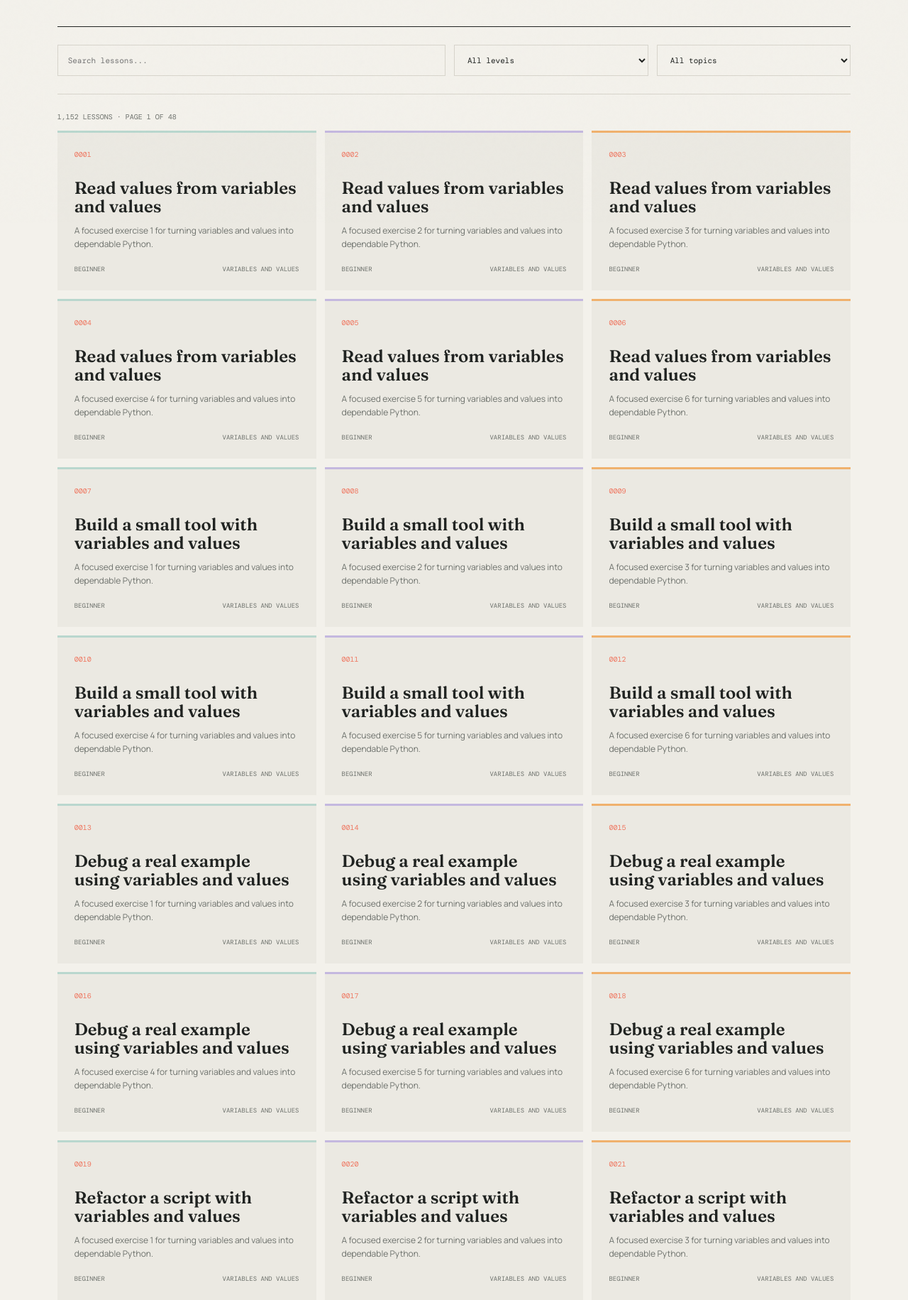
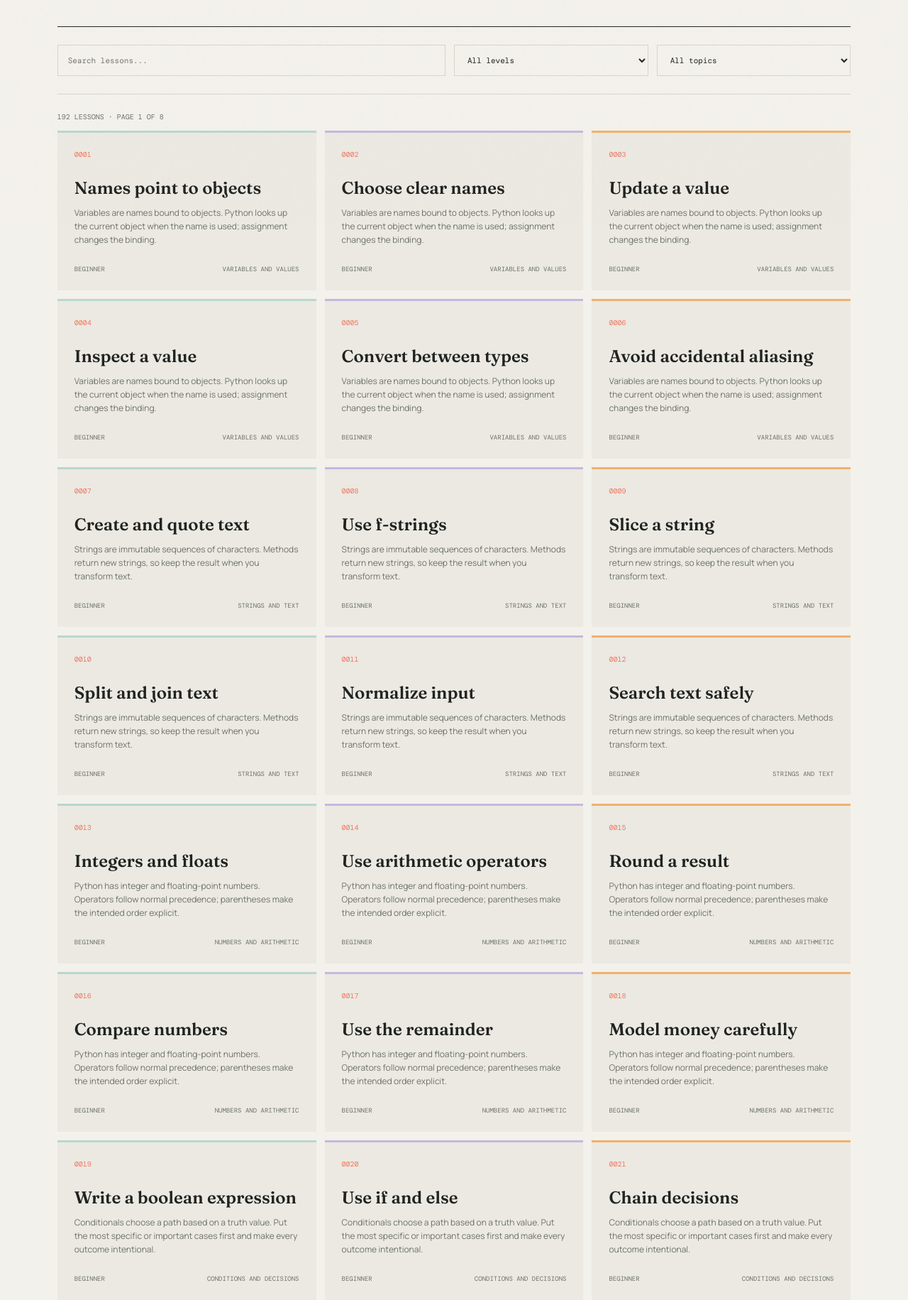
Before and after one commit to zayisjustbetter/python-website, a Flask app: page /lessons in a window 1280 px wide. Shown: the part 486-2317 px from the top of the page at 71% size. Run offline with Flask 3, Linux system fonts and the light colour scheme.

Commit message:
fixed lessons?

```diff
--- /dev/null
+++ b/static/lessons.js
@@ -0,0 +1,111 @@
+const curriculum = {
+  Beginner: {
+    'Variables and values': {
+      lessons: ['Names point to objects', 'Choose clear names', 'Update a value', 'Inspect a value', 'Convert between types', 'Avoid accidental aliasing'],
+      explain: 'Variables are names bound to objects. Python looks up the current object when the name is used; assignment changes the binding.',
+      example: 'name = "Ada"\nage = 36\nprint(f"{name} is {age}")',
+      task: 'Create name, city, and birth_year variables, then print a sentence using them.'
+    },
+    'Strings and text': {
+      lessons: ['Create and quote text', 'Use f-strings', 'Slice a string', 'Split and join text', 'Normalize input', 'Search text safely'],
+      explain: 'Strings are immutable sequences of characters. Methods return new strings, so keep the result when you transform text.',
+      example: 'raw = "  Ada Lovelace  "\nname = raw.strip().title()\nprint(f"Hello, {name}!")',
+      task: 'Normalize a user-entered full name and print the first name separately.'
+    },
+    'Numbers and arithmetic': {
+      lessons: ['Integers and floats', 'Use arithmetic operators', 'Round a result', 'Compare numbers', 'Use the remainder', 'Model money carefully'],
+      explain: 'Python has integer and floating-point numbers. Operators follow normal precedence; parentheses make the intended order explicit.',
+      example: 'price = 19.99\nquantity = 3\ntotal = round(price * quantity, 2)\nprint(total)',
+      task: 'Calculate a restaurant bill split between four people, including a 20% tip.'
+    },
+    'Conditions and decisions': {
+      lessons: ['Write a boolean expression', 'Use if and else', 'Chain decisions', 'Combine conditions', 'Handle missing cases', 'Prefer guard clauses'],
+      explain: 'Conditionals choose a path based on a truth value. Put the most specific or important cases first and make every outcome intentional.',
+      example: 'temperature = 18\nif temperature < 20:\n    print("Take a jacket")\nelse:\n    print("A light layer is enough")',
+      task: 'Write a function that labels a score as failing, passing, or excellent.'
+    },
+    'Loops and repetition': {
+      lessons: ['Repeat with for', 'Build a range', 'Loop over a string', 'Use while safely', 'Skip or stop', 'Track a running total'],
+      explain: 'A for loop visits each item in an iterable. A while loop repeats while a condition remains true and must make progress toward stopping.',
+      example: 'total = 0\nfor number in range(1, 6):\n    total += number\nprint(total)',
+      task: 'Loop over a list of scores and print the average without using statistics.mean.'
+    },
+    'Functions and arguments': {
+      lessons: ['Define a function', 'Return a result', 'Accept arguments', 'Use defaults', 'Keep scope local', 'Write a useful docstring'],
+      explain: 'Functions package a named operation. Parameters receive inputs and return sends a result back to the caller; avoid hiding important state in globals.',
+      example: 'def area(width, height):\n    return width * height\n\nprint(area(4, 3))',
+      task: 'Write a function that accepts a temperature in Celsius and returns Fahrenheit.'
+    },
+    'Lists and sequences': {
+      lessons: ['Create and index a list', 'Slice a sequence', 'Add and remove items', 'Sort without surprises', 'Unpack values', 'Choose list or tuple'],
+      explain: 'Lists are mutable ordered collections. Indexing starts at zero, slices exclude their stop index, and sorting can mutate the original list.',
+      example: 'scores = [82, 95, 71]\nscores.append(88)\nprint(sorted(scores, reverse=True))',
+      task: 'Remove duplicate scores while preserving their first-seen order.'
+    },
+    'Dictionaries and records': {
+      lessons: ['Create key-value data', 'Read with get', 'Add and update fields', 'Loop over items', 'Nest records', 'Count with a dictionary'],
+      explain: 'Dictionaries map hashable keys to values. Use `get` when a key may be absent, and choose a consistent shape for record-like data.',
+      example: 'user = {"name": "Ada", "roles": ["admin"]}\nuser["active"] = True\nprint(user.get("name"))',
+      task: 'Count how often each word appears in a sentence using a dictionary.'
+    }
+  },
+  Core: {
+    'Files and paths': { lessons: ['Open a text file', 'Read lines', 'Write text', 'Use pathlib', 'Handle encodings', 'Process a file safely'], explain: 'Files are external resources: open them with a context manager so they close reliably. Pathlib represents paths without fragile string concatenation.', example: 'from pathlib import Path\npath = Path("notes.txt")\npath.write_text("learn Python\\n", encoding="utf-8")\nprint(path.read_text(encoding="utf-8"))', task: 'Read a file of scores, ignore blank lines, and write the average to a report file.' },
+    'Errors and debugging': { lessons: ['Read a traceback', 'Catch a specific error', 'Use else and finally', 'Raise a useful error', 'Add a breakpoint', 'Log the important state'], explain: 'Exceptions describe failures at runtime. Catch only errors you can handle, preserve useful context, and debug by reducing the failing case.', example: 'def parse_age(value):\n    try:\n        age = int(value)\n    except ValueError as error:\n        raise ValueError("age must be a whole number") from error\n    if age < 0:\n        raise ValueError("age cannot be negative")\n    return age', task: 'Make a parser that reports which input line is invalid instead of hiding the error.' },
+    'Modules and imports': { lessons: ['Import a module', 'Import a name', 'Use an alias', 'Protect the entry point', 'Find a package', 'Design a small module'], explain: 'A module is a Python file with its own namespace. Imports execute and cache modules, so keep reusable definitions separate from script startup code.', example: 'from math import sqrt\n\ndef distance(x, y):\n    return sqrt(x * x + y * y)\n\nif __name__ == "__main__":\n    print(distance(3, 4))', task: 'Move a conversion function into a module and import it from a small command-line script.' },
+    'Classes and objects': { lessons: ['Create a class', 'Initialize attributes', 'Call an instance method', 'Represent an object', 'Protect an invariant', 'Prefer composition'], explain: 'A class defines behavior and data for objects. Methods receive the instance as `self`; use classes when state and operations belong together.', example: 'class Counter:\n    def __init__(self):\n        self.value = 0\n\n    def increment(self):\n        self.value += 1\n\ncount = Counter()\ncount.increment()\nprint(count.value)', task: 'Build a ShoppingCart class that adds items and returns a total.' },
+    'Testing with pytest': { lessons: ['Write a first test', 'Use an assertion', 'Test edge cases', 'Parametrize examples', 'Test an exception', 'Separate unit tests'], explain: 'A test states an observable behavior. Small tests with clear inputs and expected outputs make refactoring safer and failures easier to diagnose.', example: 'def double(value):\n    return value * 2\n\ndef test_double():\n    assert double(4) == 8', task: 'Add tests for an even-number predicate, including zero, negative values, and non-integers if relevant.' },
+    'Data validation': { lessons: ['Validate a type', 'Check required fields', 'Normalize input', 'Report all errors', 'Use a validation function', 'Reject unsafe values'], explain: 'Validation turns untrusted input into a known contract. Validate at the boundary, normalize once, and return errors that tell the caller how to recover.', example: 'def validate_username(value):\n    value = value.strip()\n    if not value or not value.isalnum():\n        raise ValueError("username must contain letters or numbers")\n    return value.lower()', task: 'Validate a registration record and report missing email, short password, and invalid age.' },
+    'Comprehensions': { lessons: ['Build a list comprehension', 'Add a filter', 'Create a set', 'Create a dictionary', 'Flatten nested data', 'Know when not to use one'], explain: 'Comprehensions transform an iterable into a collection in one expression. Keep them readable; use a normal loop when the logic needs multiple steps.', example: 'words = ["python", "is", "clear"]\nlong_words = [word for word in words if len(word) > 3]\nprint(long_words)', task: 'Convert a list of prices into rounded prices, excluding values that are zero or negative.' },
+    'Command-line tools': { lessons: ['Read argv', 'Add argparse', 'Define an option', 'Validate CLI input', 'Print useful output', 'Return an exit code'], explain: 'Command-line interfaces turn scripts into repeatable tools. Parse arguments explicitly and give users errors and help text they can act on.', example: 'import argparse\n\nparser = argparse.ArgumentParser()\nparser.add_argument("name")\nargs = parser.parse_args()\nprint(f"Hello, {args.name}")', task: 'Create a CLI that accepts a path and prints the number of non-empty lines.' }
+  },
+  Intermediate: {
+    'Decorators and closures': { lessons: ['Capture a variable', 'Return an inner function', 'Write a decorator', 'Preserve metadata', 'Accept any arguments', 'Choose explicit code'], explain: 'A closure remembers values from its enclosing scope. A decorator wraps a callable to add behavior while keeping the original interface.', example: 'from functools import wraps\n\ndef announce(function):\n    @wraps(function)\n    def wrapper(*args, **kwargs):\n        print("starting")\n        return function(*args, **kwargs)\n    return wrapper', task: 'Decorate a function to count calls without changing its return value.' },
+    'Generators and iterators': { lessons: ['Iterate with next', 'Yield a value', 'Build a generator', 'Stream a file', 'Use generator expressions', 'Close a generator'], explain: 'Iterators produce values one at a time. Generators use `yield`, keeping memory use low when the whole result does not need to exist at once.', example: 'def countdown(start):\n    while start:\n        yield start\n        start -= 1\n\nprint(list(countdown(3)))', task: 'Write a generator that yields only non-empty lines from a large file.' },
+    'Type hints': { lessons: ['Annotate variables', 'Annotate parameters', 'Annotate a return', 'Use collections', 'Use Optional values', 'Check a contract'], explain: 'Type hints document intended data shapes and let tools catch mismatches. They do not validate values at runtime by themselves.', example: 'def average(values: list[float]) -> float:\n    return sum(values) / len(values)', task: 'Add type hints to a function that groups words by their first letter.' },
+    'Dataclasses': { lessons: ['Declare a dataclass', 'Use defaults', 'Make a frozen record', 'Compare records', 'Convert to a dict', 'Validate in post-init'], explain: 'Dataclasses generate routine methods for data-focused classes. They reduce boilerplate while keeping a clear, typed record shape.', example: 'from dataclasses import dataclass\n\n@dataclass\nclass Point:\n    x: float\n    y: float', task: 'Model a Task with a title, completed flag, and default priority, then sort tasks by priority.' },
+    'Async programming': { lessons: ['Define a coroutine', 'Await a result', 'Run tasks together', 'Use a timeout', 'Handle cancellation', 'Know async limits'], explain: 'Async code cooperatively pauses at `await`, allowing other I/O-bound work to run. It does not make CPU-heavy work parallel by itself.', example: 'import asyncio\n\nasync def main():\n    await asyncio.sleep(0.1)\n    return "done"\n\nprint(asyncio.run(main()))', task: 'Run three simulated network requests concurrently and collect their results.' },
+    'APIs and JSON': { lessons: ['Parse JSON', 'Build a request', 'Check a status', 'Read a response', 'Handle missing fields', 'Respect API boundaries'], explain: 'JSON carries structured data between systems. Treat network responses as untrusted: check status, parse deliberately, and handle schema changes.', example: 'import json\npayload = json.loads("{\\"name\\": \\"Ada\\", \\"active\\": true}")\nprint(payload["name"])', task: 'Parse a JSON list of users and print the names of active users, tolerating a missing nickname.' },
+    'SQL with Python': { lessons: ['Connect to SQLite', 'Create a table', 'Insert parameters', 'Query rows', 'Use a transaction', 'Map rows to records'], explain: 'SQL describes the data operation while Python supplies parameters and handles results. Always bind user input instead of formatting it into SQL strings.', example: 'import sqlite3\n\nwith sqlite3.connect(":memory:") as db:\n    db.execute("create table users (name text)")\n    db.execute("insert into users values (?)", ("Ada",))\n    print(db.execute("select name from users").fetchone()[0])', task: 'Create a notes table and implement parameterized insert and search functions.' },
+    'Performance basics': { lessons: ['Measure before changing', 'Know Big O', 'Choose a set lookup', 'Avoid repeated work', 'Use a profiler', 'Trade memory for speed'], explain: 'Performance work starts with measurement. Choose data structures that match the operation and optimize the actual hot path, not guesses.', example: 'wanted = {"ada", "guido"}\npeople = ["ada", "grace", "guido"]\nprint([person for person in people if person in wanted])', task: 'Compare membership checks in a list and set with a large input, then explain the difference.' }
+  },
+  Advanced: {
+    'Concurrency patterns': { lessons: ['Threads for I/O', 'Processes for CPU', 'Use a queue', 'Protect shared state', 'Use futures', 'Design for shutdown'], explain: 'Concurrency overlaps work, but each model has costs. Threads suit blocking I/O, processes suit CPU work, and shared state needs explicit coordination.', example: 'from concurrent.futures import ThreadPoolExecutor\n\nwith ThreadPoolExecutor(max_workers=2) as pool:\n    results = list(pool.map(str.upper, ["one", "two"]))\nprint(results)', task: 'Run several independent I/O-shaped tasks with a bounded worker pool and handle one failure.' },
+    'Packaging projects': { lessons: ['Create a package', 'Add pyproject.toml', 'Define dependencies', 'Expose a CLI', 'Build a wheel', 'Version releases'], explain: 'A package is a distributable project with declared metadata and dependencies. Keep installation reproducible and its public API deliberate.', example: '[project]\nname = "weather-tool"\nversion = "0.1.0"\ndependencies = []', task: 'Package a small utility with a `pyproject.toml`, one public function, and a console entry point.' },
+    'Security essentials': { lessons: ['Treat input as hostile', 'Avoid shell injection', 'Store passwords safely', 'Keep secrets out of code', 'Validate paths', 'Update dependencies'], explain: 'Security is boundary management. Validate input, use safe library APIs, hash passwords with a password KDF, and make secrets configuration rather than source.', example: 'from pathlib import Path\n\nroot = Path("/srv/app").resolve()\nrequested = (root / "notes.txt").resolve()\nif root not in requested.parents:\n    raise ValueError("path escapes the data directory")', task: 'Secure a file-download function against path traversal and explain the check.' },
+    'Architecture': { lessons: ['Separate responsibilities', 'Define a boundary', 'Inject a dependency', 'Model a use case', 'Choose an adapter', 'Keep modules cohesive'], explain: 'Architecture controls change. Separate domain decisions from I/O, define narrow interfaces, and make dependencies visible so behavior can be tested.', example: 'class Greeter:\n    def __init__(self, clock):\n        self.clock = clock\n\n    def message(self, name):\n        return f"Hello {name} at {self.clock.now()}"', task: 'Refactor a function that mixes database access and formatting into testable service and adapter layers.' },
+    'Protocols and descriptors': { lessons: ['Use a protocol', 'Implement duck typing', 'Create a descriptor', 'Validate assignment', 'Understand attribute lookup', 'Prefer simple interfaces'], explain: 'Protocols describe behavior structurally. Descriptors control attribute access and are the mechanism behind properties, methods, and many framework fields.', example: 'from typing import Protocol\n\nclass HasName(Protocol):\n    name: str\n\ndef welcome(item: HasName) -> str:\n    return f"Hi {item.name}"', task: 'Define a protocol for a repository and write a fake implementation for a service test.' },
+    'Profiling and optimization': { lessons: ['Time a function', 'Read cProfile output', 'Find allocations', 'Optimize the hot path', 'Verify improvement', 'Keep clarity'], explain: 'Profiling identifies where time or memory actually goes. An optimization is useful only when measurements improve without breaking behavior.', example: 'import timeit\n\nseconds = timeit.timeit("sum(range(100))", number=1000)\nprint(seconds)', task: 'Profile two implementations of word counting, record the result, and keep the faster version readable.' },
+    'Deployment': { lessons: ['Configure by environment', 'Pin dependencies', 'Run a health check', 'Handle process signals', 'Collect logs', 'Deploy reproducibly'], explain: 'Deployment makes a program reliable outside a developer machine. Externalize configuration, make startup deterministic, and expose enough health information to operate it.', example: 'import os\n\nport = int(os.getenv("PORT", "8000"))\nprint(f"Listening on {port}")', task: 'Write a startup checklist for a Python web service, including config, health, logs, and rollback.' },
+    'Reliable services': { lessons: ['Define an invariant', 'Retry carefully', 'Use a timeout', 'Make an operation idempotent', 'Handle partial failure', 'Measure service health'], explain: 'Reliable services make failure modes explicit. Timeouts, bounded retries, idempotency, and observability prevent one dependency from taking down the whole workflow.', example: 'def charge_once(payment_id, store):\n    if store.was_charged(payment_id):\n        return "already charged"\n    store.charge(payment_id)\n    return "charged"', task: 'Design an idempotent job handler that can be retried without creating duplicate results.' }
+  }
+};
+
+const lessons = [];
+let order = 1;
+Object.entries(curriculum).forEach(([level, topics]) => Object.entries(topics).forEach(([topic, definition]) => definition.lessons.forEach((title, index) => lessons.push({ level, topic, title, detail: definition.explain, example: definition.example, task: definition.task, concept: title, order: order++ }))));
+
+const search = document.querySelector('#lesson-search');
+const level = document.querySelector('#lesson-level');
+const topic = document.querySelector('#lesson-topic');
+const grid = document.querySelector('#lesson-grid');
+const count = document.querySelector('#lesson-count');
+const pagination = document.querySelector('#lesson-pagination');
+const pageSize = 24;
+let page = 1;
+[...new Set(lessons.map((lesson) => lesson.topic))].sort().forEach((name) => topic.insertAdjacentHTML('beforeend', `<option>${name}</option>`));
+function filteredLessons() { const query = search.value.trim().toLowerCase(); return lessons.filter((lesson) => (level.value === 'all' || lesson.level === level.value) && (topic.value === 'all' || lesson.topic === topic.value) && (!query || `${lesson.title} ${lesson.detail} ${lesson.level} ${lesson.topic}`.toLowerCase().includes(query))); }
+function render() { const results = filteredLessons(); const pages = Math.max(1, Math.ceil(results.length / pageSize)); page = Math.min(page, pages); const visible = results.slice((page - 1) * pageSize, page * pageSize); count.textContent = `${results.length.toLocaleString()} lessons · page ${page} of ${pages}`; grid.innerHTML = visible.map((lesson) => `<article class="lesson-card" data-lesson="${lesson.order}" role="button" tabindex="0" aria-label="Open lesson: ${lesson.title}"><span class="lesson-number">${String(lesson.order).padStart(4, '0')}</span><h2>${lesson.title}</h2><p>${lesson.detail}</p><div class="lesson-meta"><span>${lesson.level}</span><span>${lesson.topic}</span></div></article>`).join(''); pagination.innerHTML = `<button type="button" data-page="${page - 1}" ${page === 1 ? 'disabled' : ''} aria-label="Previous page">←</button><span class="lesson-page-label">${page} / ${pages}</span><button type="button" data-page="${page + 1}" ${page === pages ? 'disabled' : ''} aria-label="Next page">→</button>`; }
+const lessonModal = document.querySelector('#lesson-modal');
+if (lessonModal) {
+  const lessonTitle = document.querySelector('#lesson-modal-title'); const lessonLevel = document.querySelector('#lesson-modal-level'); const lessonDetail = document.querySelector('#lesson-modal-detail'); const lessonExample = document.querySelector('#lesson-example');
+  function openLesson(lesson) { lessonTitle.textContent = `${lesson.concept}: ${lesson.topic}`; lessonLevel.textContent = `${lesson.level} / ${lesson.topic}`; lessonDetail.textContent = `${lesson.detail} Practice: ${lesson.task}`; lessonExample.textContent = lesson.example; lessonModal.setAttribute('aria-hidden', 'false'); lessonModal.classList.add('open'); document.querySelector('#lesson-modal-close').focus(); }
+  function closeLesson() { lessonModal.setAttribute('aria-hidden', 'true'); lessonModal.classList.remove('open'); }
+  grid.addEventListener('click', (event) => { const card = event.target.closest('.lesson-card'); if (card) openLesson(lessons.find((lesson) => lesson.order === Number(card.dataset.lesson))); });
+  grid.addEventListener('keydown', (event) => { if (event.key !== 'Enter' && event.key !== ' ') return; const card = event.target.closest('.lesson-card'); if (!card) return; event.preventDefault(); openLesson(lessons.find((lesson) => lesson.order === Number(card.dataset.lesson))); });
+  document.querySelector('#lesson-modal-close').addEventListener('click', closeLesson); lessonModal.addEventListener('click', (event) => { if (event.target === lessonModal) closeLesson(); }); document.addEventListener('keydown', (event) => { if (event.key === 'Escape' && lessonModal.classList.contains('open')) closeLesson(); });
+}
+[search, level, topic].forEach((control) => control.addEventListener('input', () => { page = 1; render(); }));
+pagination.addEventListener('click', (event) => { const nextPage = Number(event.target.dataset.page); if (nextPage) { page = nextPage; render(); window.scrollTo({ top: document.querySelector('.lesson-toolbar').offsetTop - 30, behavior: 'smooth' }); } });
+const menu = document.querySelector('.menu-toggle'); const nav = document.querySelector('.site-nav'); menu.addEventListener('click', () => { const open = menu.getAttribute('aria-expanded') === 'true'; menu.setAttribute('aria-expanded', String(!open)); nav.classList.toggle('is-open', !open); });
+render();
--- a/templates/lessons.html
+++ b/templates/lessons.html
@@ -48,7 +48,8 @@
     </div>
     <footer class="site-footer"><span>© 2026 Python in Practice</span><a href="{{ url_for('home') }}#top">Back to home ↑</a></footer>
   </div>
-  <script>
+  <script src="{{ url_for('static', filename='lessons.js') }}"></script>
+  <script type="application/legacy-javascript">
     const topicSets = {
       Beginner: ['Variables and values', 'Strings and text', 'Numbers and arithmetic', 'Conditions and decisions', 'Loops and repetition', 'Functions and arguments', 'Lists and sequences', 'Dictionaries and records'],
       Core: ['Files and paths', 'Errors and debugging', 'Modules and imports', 'Classes and objects', 'Testing with pytest', 'Data validation', 'Comprehensions', 'Command-line tools'],
```
Also changed, not shown: lessons.html (+12 -1 lines).
